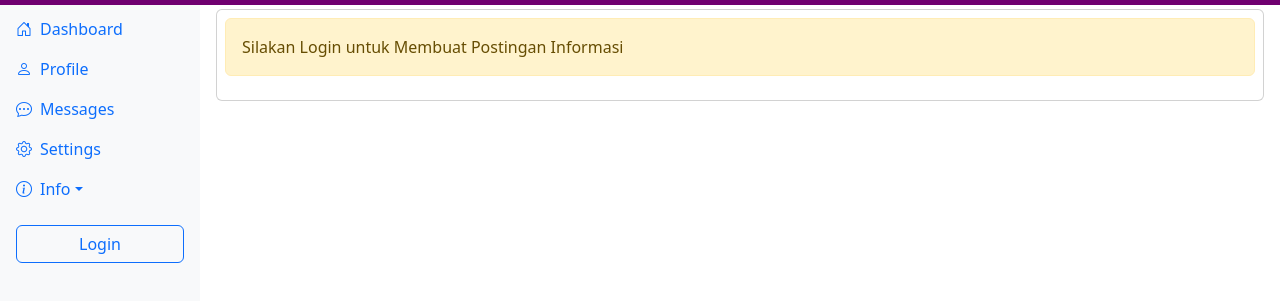
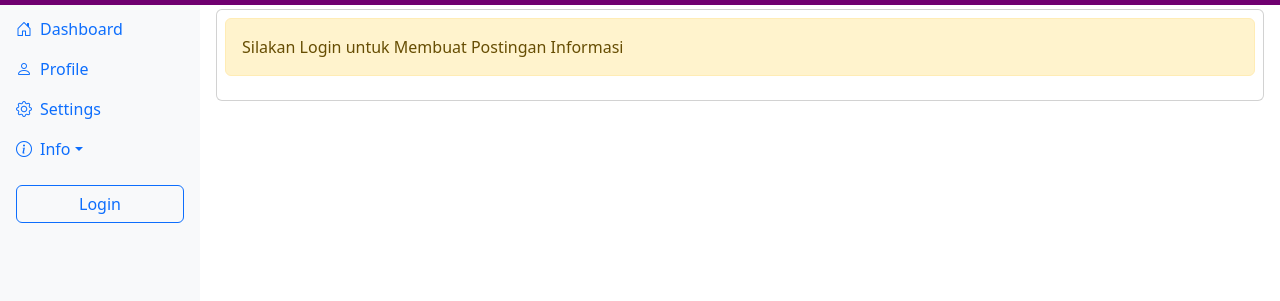
Before and after one commit to HafizArul/Web-Programming-Subject-Final-Project, a plain HTML site: page index.html in a window 1280 px wide. Shown: the part 63-364 px from the top of the page. Drawn offline with nearby package versions, Linux system fonts and the light colour scheme.

Commit message:
Menghapus menu Messages pada index.html

```diff
--- a/index.html
+++ b/index.html
@@ -38,9 +38,6 @@
                         <a class="nav-link" href="#"><i class="bi bi-person"></i> Profile</a>
                     </li>
                     <li class="nav-item">
-                        <a class="nav-link" href="#"><i class="bi bi-chat-dots"></i> Messages</a>
-                    </li>
-                    <li class="nav-item">
                         <a class="nav-link" href="#"><i class="bi bi-gear"></i> Settings</a>
                     </li>
                     <li class="nav-item dropdown">
@@ -66,9 +63,6 @@
                 </li>
                 <li class="nav-item">
                     <a class="nav-link" href="#"><i class="bi bi-person me-2"></i>Profile</a>
-                </li>
-                <li class="nav-item">
-                    <a class="nav-link" href="#"><i class="bi bi-chat-dots me-2"></i>Messages</a>
                 </li>
                 <li class="nav-item">
                     <a class="nav-link" href="#"><i class="bi bi-gear me-2"></i>Settings</a>
```
